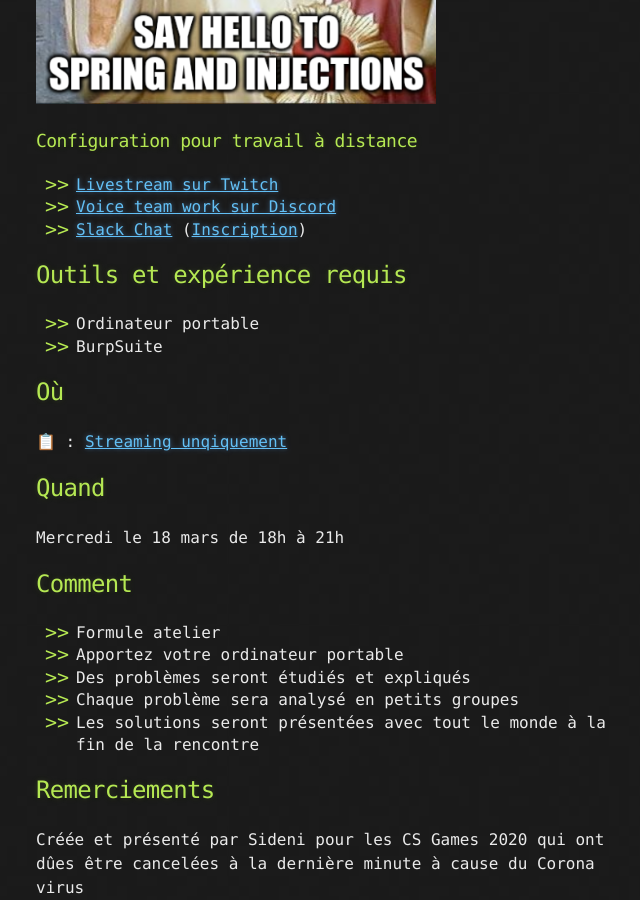
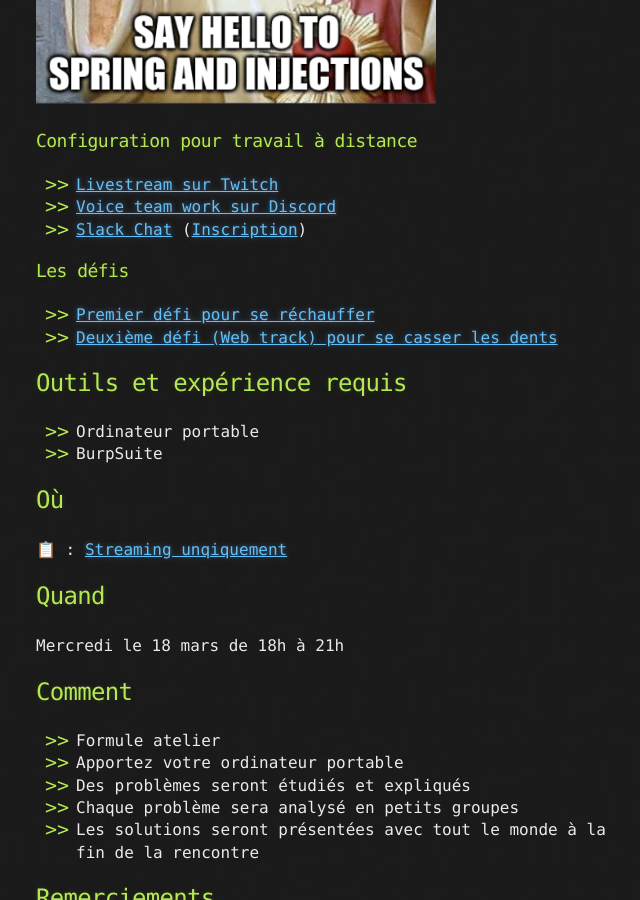
Before and after one commit to montrehack/montrehack.github.com, a Jekyll site: the page built from _posts/2020-03-18-hql-injection.md, in a window 1280 px wide and 900 px high, scrolled down 971 px. Shown: the whole window, without its empty margins (304-944 px from the left). Built offline with Jekyll 4.4.1, drawn with Linux system fonts in a browser that asks for light colours; emoji names are drawn with the system emoji font; comment, search, counter and statistics services are not loaded; some of the changed text lies outside the part shown.

```diff
--- a/_posts/2020-03-18-hql-injection.md
+++ b/_posts/2020-03-18-hql-injection.md
@@ -21,6 +21,11 @@ L'atelier portera sur la comment sortir du contexte d'hibernate dans une injecti
 * [Livestream sur Twitch](https://www.twitch.tv/montrehack)
 * [Voice team work sur Discord](https://discord.gg/BKur9d)
 * [Slack Chat](https://montrehack.slack.com/) ([Inscription](https://montrehack-slack-signup.herokuapp.com/))
+
+### Les défis
+
+* [Premier défi pour se réchauffer](http://68.183.205.121:8000/)
+* [Deuxième défi (Web track) pour se casser les dents](http://68.183.205.121:8006/)
 
 ## Outils et expérience requis
 
@@ -66,6 +71,11 @@ The next workshop will focus on how to get out of the hibernate context in a HQL
 * [Voice team work on Discord](https://discord.gg/BKur9d)
 * [Slack Chat](https://montrehack.slack.com/) ([Sign-up](https://montrehack-slack-signup.herokuapp.com/))
 
+### The Challenges
+
+* [Warm-up challenge](http://68.183.205.121:8000/)
+* [Nose-bleeding track (Web track)](http://68.183.205.121:8006/)
+
 ## Tools and Experience Required
 
 * Laptop
```
